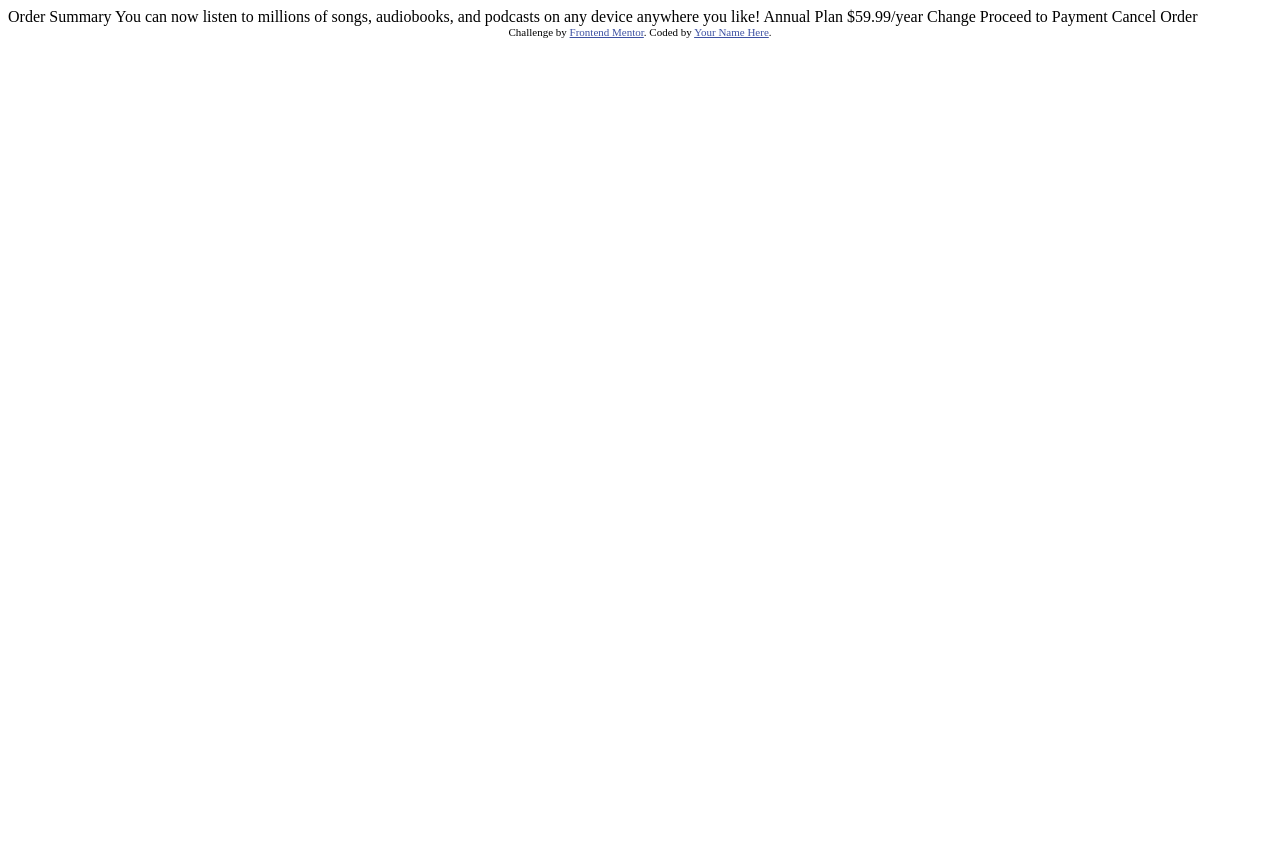
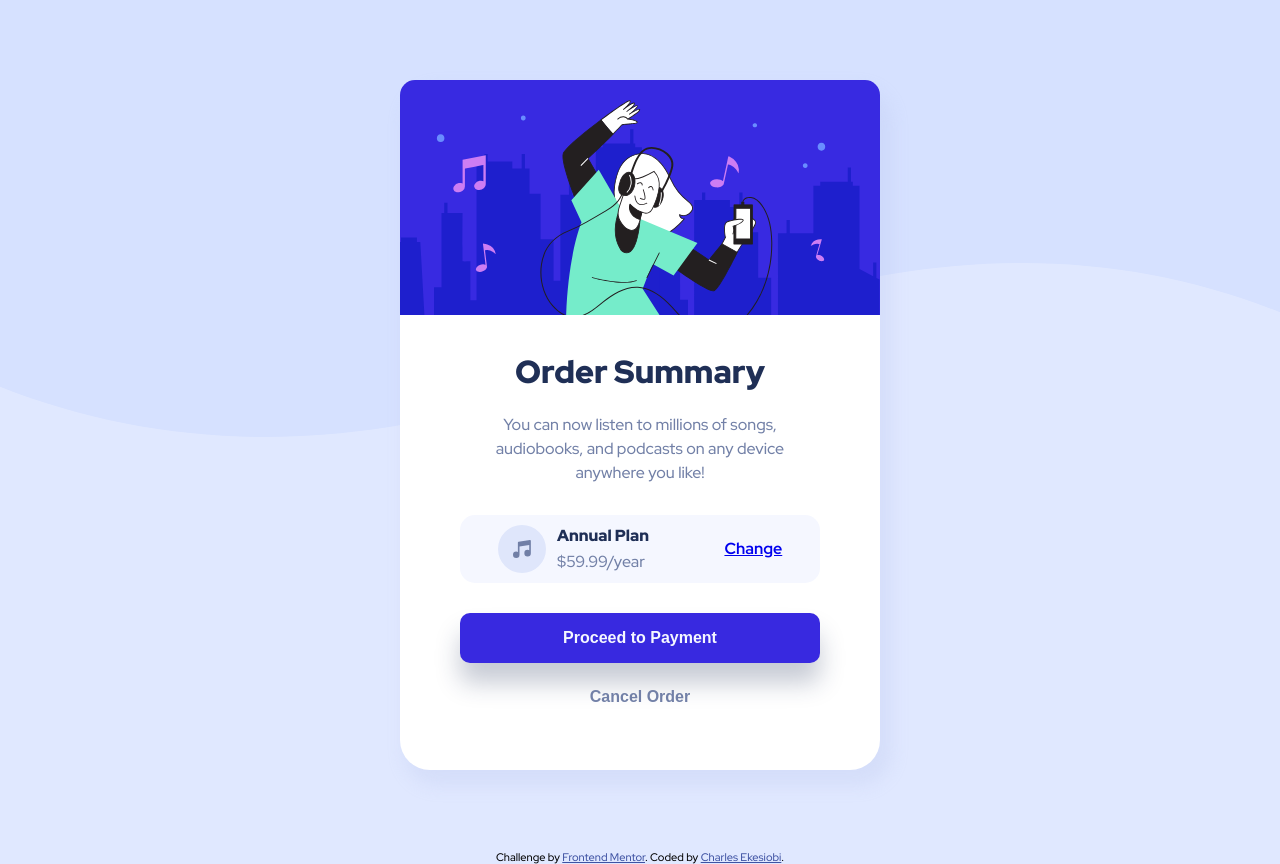
Before and after one commit to CharlesFreeman2016/Frontend_Mentor, a plain HTML site: page order-summary-component-main/index.html in a window 1280 px wide. Before the commit the page ends 800 px from the top, so only its background shows below. Drawn offline with Linux system fonts and the light colour scheme.

Commit message:
Thir Commit

```diff
--- a/order-summary-component-main/index.html
+++ b/order-summary-component-main/index.html
@@ -1,37 +1,70 @@
 <!DOCTYPE html>
 <html lang="en">
+
 <head>
     <meta charset="UTF-8">
     <meta name="viewport" content="width=device-width, initial-scale=1.0"> <!-- displays site properly based on user's device -->
 
     <link rel="icon" type="image/png" sizes="32x32" href="./images/favicon-32x32.png">
-
+    <link rel="stylesheet" href="style.css">
+    <link rel="preconnect" href="https://fonts.googleapis.com">
+    <link rel="preconnect" href="https://fonts.gstatic.com" crossorigin>
+    <link href="https://fonts.googleapis.com/css2?family=Red+Hat+Display:wght@500;700;900&display=swap" rel="stylesheet">
     <title>Frontend Mentor | Order summary card</title>
 
     <!-- Feel free to remove these styles or customise in your own stylesheet 👍 -->
     <style>
-    .attribution { font-size: 11px; text-align: center; }
-    .attribution a { color: hsl(228, 45%, 44%); }
+        .attribution {
+            font-size: 11px;
+            text-align: center;
+        }
+
+        .attribution a {
+            color: hsl(228, 45%, 44%);
+        }
     </style>
 </head>
+
 <body>
-
-  Order Summary
-
-  You can now listen to millions of songs, audiobooks, and podcasts on any
-  device anywhere you like!
-
-  Annual Plan
-  $59.99/year
-
-  Change
-
-  Proceed to Payment
-  Cancel Order
-
+    <div class="container">
+        <main>
+            <div class="card">
+                <div class="card-img">
+                    <img src="./images/illustration-hero.svg" alt="">
+                </div>
+                <div class="card-info">
+                    <div class="card-intro">
+                        <h1 class="card-header">Order Summary</h1>
+                        <p class="card-text">You can now listen to millions of songs, audiobooks, and podcasts on any
+                            device anywhere you like!</p>
+                    </div>
+                    <div class="card-pay-detail">
+                        <div class="group">
+                            <svg xmlns="http://www.w3.org/2000/svg" width="48" height="48">
+                                <g fill="none" fill-rule="evenodd">
+                                    <circle cx="24" cy="24" r="24" fill="#DFE6FB" />
+                                    <path fill="#717FA6" fill-rule="nonzero" d="M32.574 15.198a.81.81 0 00-.646-.19L20.581 16.63a.81.81 0 00-.696.803V26.934a3.232 3.232 0 00-1.632-.44A3.257 3.257 0 0015 29.747 3.257 3.257 0 0018.253 33a3.257 3.257 0 003.253-3.253v-8.37l9.726-1.39v5.327a3.232 3.232 0 00-1.631-.441 3.257 3.257 0 00-3.254 3.253 3.257 3.257 0 003.254 3.253 3.257 3.257 0 003.253-3.253V15.81a.81.81 0 00-.28-.613z" />
+                                </g>
+                            </svg>
+                            <div class="card-price">
+                                <p id="title">Annual Plan</p>
+                                <p id="price">$59.99/year</p>
+                            </div>
+                        </div>
+                        <a href="#">Change</a>
+                    </div>
+                    <div class="card-btn">
+                        <button class="confirm ">Proceed to Payment</button>
+                        <button class="cancel">Cancel Order</button>
+                    </div>
+                </div>
+            </div>
             <div class="attribution">
                 Challenge by <a href="https://www.frontendmentor.io?ref=challenge" target="_blank">Frontend Mentor</a>.
-    Coded by <a href="#">Your Name Here</a>.
+                Coded by <a href="#">Charles Ekesiobi</a>.
+            </div>
+        </main>
     </div>
 </body>
+
 </html>
--- /dev/null
+++ b/order-summary-component-main/style.css
@@ -0,0 +1,155 @@
+* {
+    margin: 0;
+    padding: 0;
+    box-sizing: border-box;
+}
+
+body {
+    background: url('./images/pattern-background-desktop.svg') no-repeat fixed top;
+    background-color: #E0E8FF;
+    font-size: 1rem;
+    font-family: 'Red Hat Display', sans-serif;
+}
+
+.container {
+    margin: auto;
+    width: 80%;
+}
+
+main {
+    display: flex;
+    flex-direction: column;
+    justify-content: center;
+    align-items: center;
+}
+
+.card {
+    display: flex;
+    flex-direction: column;
+    width: 480px;
+    margin-top: 10vh;
+    margin-bottom: 10vh;
+    background: white;
+    border-radius: 30px;
+    box-shadow: 8px 12px 16px 4px rgba(184, 195, 235, 0.25);
+}
+
+.card-img {
+    width: 100%;
+    border-radius: 30% 0%;
+}
+
+img {
+    width: 100%;
+    border-radius: 15px 15px 0px 0px;
+}
+
+.card-info {
+    display: flex;
+    flex-direction: column;
+    align-items: center;
+    padding: 0px 60px 50px 60px;
+    height: 450px;
+}
+
+.card-intro {
+    display: flex;
+    flex-direction: column;
+    align-items: center;
+    justify-content: space-around;
+    margin-bottom: 30px;
+    margin-top: 30px;
+}
+
+.card-header {
+    font-weight: 900;
+    color: hsl(223, 47%, 23%);
+    margin-bottom: 20px;
+}
+
+.card-text {
+    font-weight: 500;
+    width: 100%;
+    text-align: center;
+    color: hsl(224, 23%, 55%);
+    line-height: 1.5rem;
+}
+
+.card-pay-detail {
+    display: flex;
+    justify-content: space-around;
+    align-items: center;
+    width: 100%;
+    background-color: hsl(225, 100%, 98%);
+    border-radius: 15px;
+    margin-bottom: 30px;
+    padding: 10px 0px 10px 0px;
+}
+
+.group {
+    display: flex;
+    justify-content: space-between;
+    align-items: center;
+    width: 42%;
+}
+
+#title {
+    color: hsl(223, 47%, 23%);
+    font-weight: 900;
+    margin-bottom: 5px;
+}
+
+#price {
+    color: hsl(224, 23%, 55%);
+}
+
+.card-pay-detail a {
+    font-weight: 700;
+}
+
+.card-btn {
+    width: 100%;
+    margin-bottom: 30px;
+    display: flex;
+    flex-direction: column;
+    justify-content: space-between;
+}
+
+.confirm {
+    background: hsl(245, 75%, 52%);
+    font-size: 16px;
+    color: hsl(225, 100%, 98%);
+    font-weight: 700;
+    padding: 0px 15px 0px 15px;
+    width: 100%;
+    height: 50px;
+    border: none;
+    border-radius: 10px;
+    margin-bottom: 25px;
+    cursor: pointer;
+    box-shadow: 0px 20px 25px 0px hsla(223, 47%, 23%, 0.25);
+}
+
+.cancel {
+    color: hsl(224, 23%, 55%);
+    border: none;
+    font-weight: 500;
+    font-size: 16px;
+    font-weight: 700;
+    background: none;
+    cursor: pointer;
+}
+
+.card-pay-detail a:hover {
+    color: #766CF1;
+    text-decoration: none;
+}
+
+.confirm:hover {
+    background: #766CF1;
+}
+
+.cancel:hover {
+    color: hsl(223, 47%, 23%);
+    font-weight: 900;
+}
```
Lines whose indentation alone changed are shown as unchanged.
